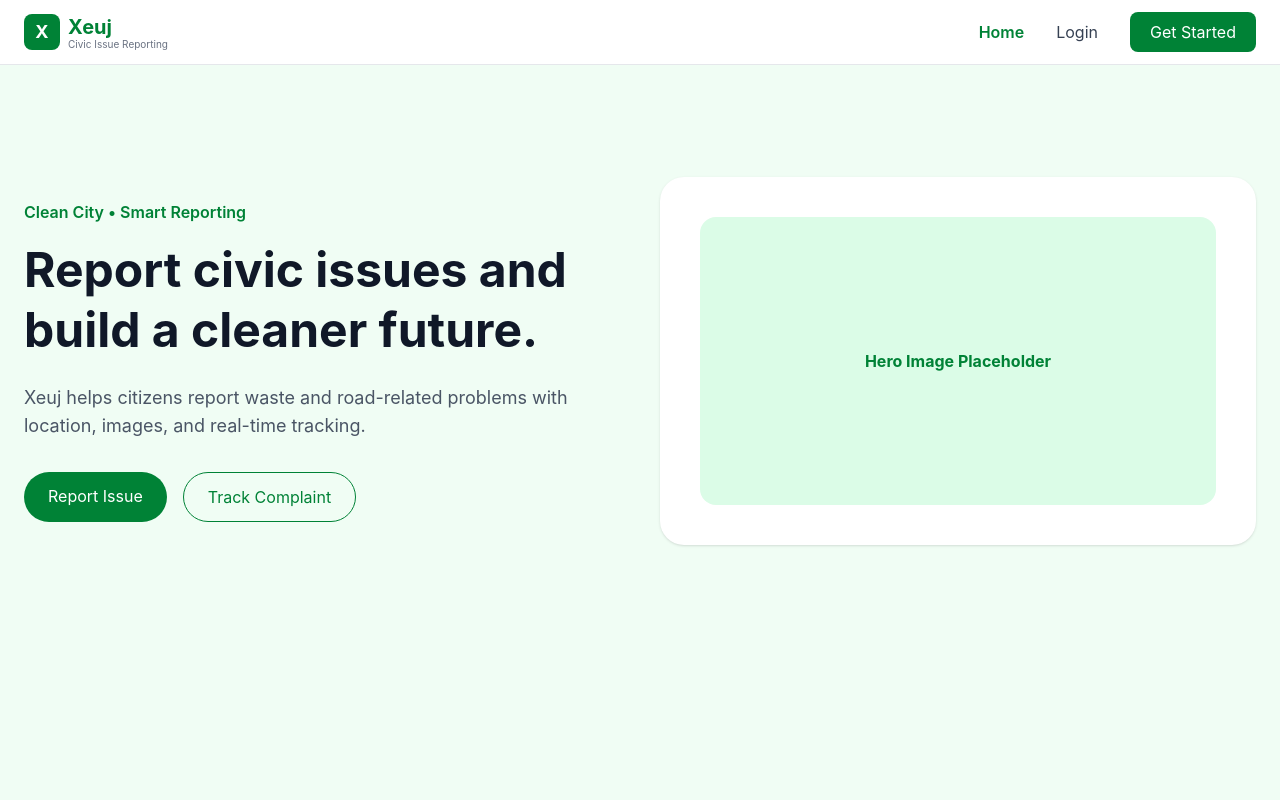
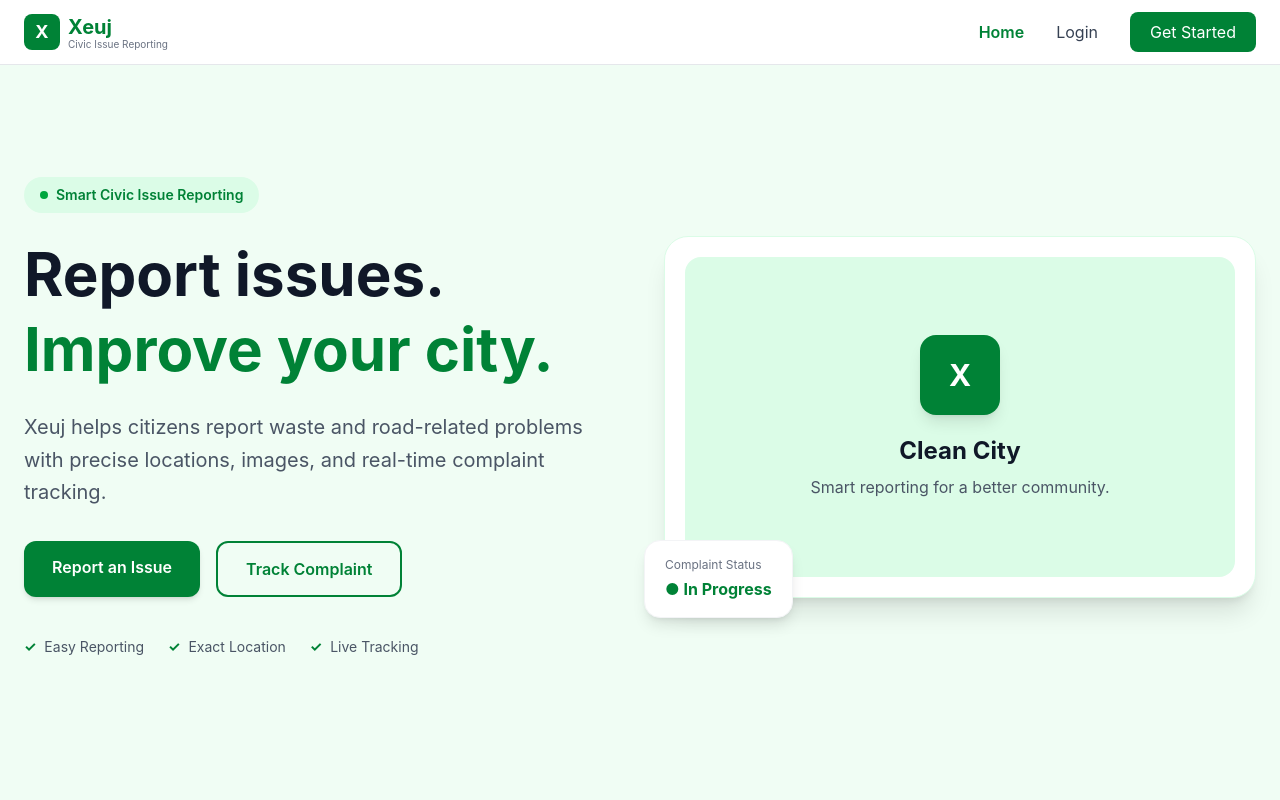
Before and after one commit to Arnab-Kashyap/Xeuj, a React (Vite) app in the folder frontend/: page / in a window 1280 px wide. Shown: the top 800 px of the page. Built offline with nearby package versions, Linux system fonts and the light colour scheme; no server answers.

Commit message:
update:hero-section

```diff
--- a/frontend/src/pages/Home.jsx
+++ b/frontend/src/pages/Home.jsx
@@ -4,11 +4,14 @@ import Features from "../sections/Features";
 
 function Home() {
   return (
-    <>
+    <div className="min-h-screen bg-green-50">
       <Navbar />
-      <Hero />
-      <Features />
-    </>
+
+      <main>
+        <Hero />
+        <Features />
+      </main>
+    </div>
   );
 }
 
--- a/frontend/src/sections/Hero.jsx
+++ b/frontend/src/sections/Hero.jsx
@@ -2,44 +2,91 @@ import { Link } from "react-router-dom";
 
 function Hero() {
   return (
-    <section className="min-h-screen bg-green-50 pt-28 px-6">
-      <div className="max-w-7xl mx-auto grid md:grid-cols-2 gap-10 items-center">
+    <section className="bg-green-50 px-6 py-20 md:py-28">
+      <div className="max-w-7xl mx-auto grid md:grid-cols-2 gap-12 items-center">
+
         <div>
-          <p className="text-green-700 font-semibold mb-4">
-            Clean City • Smart Reporting
+          <div className="inline-flex items-center gap-2 bg-green-100 text-green-700 px-4 py-2 rounded-full text-sm font-semibold mb-6">
+            <span className="w-2 h-2 bg-green-600 rounded-full"></span>
+            Smart Civic Issue Reporting
+          </div>
+
+          <h1 className="text-4xl md:text-6xl font-bold leading-tight text-gray-900">
+            Report issues.
+            <span className="block text-green-700">
+              Improve your city.
+            </span>
+          </h1>
+
+          <p className="mt-6 text-gray-600 text-lg md:text-xl leading-relaxed max-w-xl">
+            Xeuj helps citizens report waste and road-related problems with
+            precise locations, images, and real-time complaint tracking.
           </p>
 
-          <h1 className="text-5xl font-bold leading-tight text-gray-900">
-            Report civic issues and build a cleaner future.
-          </h1>
-
-          <p className="mt-6 text-gray-600 text-lg">
-            Xeuj helps citizens report waste and road-related problems with
-            location, images, and real-time tracking.
-          </p>
-
-          <div className="mt-8 flex gap-4">
+          <div className="mt-8 flex flex-col sm:flex-row gap-4">
             <Link
               to="/report"
-              className="bg-green-700 text-white px-6 py-3 rounded-full hover:bg-green-800 transition"
+              className="bg-green-700 hover:bg-green-800 text-white px-7 py-3.5 rounded-xl font-semibold text-center transition shadow-md hover:shadow-lg"
             >
-              Report Issue
+              Report an Issue
             </Link>
 
             <Link
               to="/track"
-              className="border border-green-700 text-green-700 px-6 py-3 rounded-full hover:bg-green-700 hover:text-white transition"
+              className="border-2 border-green-700 text-green-700 hover:bg-green-700 hover:text-white px-7 py-3.5 rounded-xl font-semibold text-center transition"
             >
               Track Complaint
             </Link>
           </div>
+
+          <div className="mt-10 flex flex-wrap gap-6 text-sm text-gray-600">
+            <div className="flex items-center gap-2">
+              <span className="text-green-700 font-bold">✓</span>
+              Easy Reporting
+            </div>
+
+            <div className="flex items-center gap-2">
+              <span className="text-green-700 font-bold">✓</span>
+              Exact Location
+            </div>
+
+            <div className="flex items-center gap-2">
+              <span className="text-green-700 font-bold">✓</span>
+              Live Tracking
+            </div>
+          </div>
         </div>
 
-        <div className="bg-white rounded-3xl p-10 shadow-sm">
-          <div className="h-72 bg-green-100 rounded-2xl flex items-center justify-center text-green-700 font-bold">
-            Hero Image Placeholder
+        <div className="relative">
+          <div className="bg-white rounded-3xl p-5 shadow-xl border border-green-100">
+            <div className="bg-green-100 rounded-2xl h-80 flex flex-col items-center justify-center text-center p-8">
+              <div className="w-20 h-20 bg-green-700 rounded-2xl flex items-center justify-center mb-5 shadow-lg">
+                <span className="text-white text-3xl font-bold">
+                  X
+                </span>
+              </div>
+
+              <h2 className="text-2xl font-bold text-gray-900">
+                Clean City
+              </h2>
+
+              <p className="mt-2 text-gray-600">
+                Smart reporting for a better community.
+              </p>
+            </div>
+          </div>
+
+          <div className="absolute -bottom-5 -left-5 bg-white rounded-2xl shadow-lg px-5 py-4 border border-gray-100">
+            <p className="text-xs text-gray-500">
+              Complaint Status
+            </p>
+
+            <p className="text-green-700 font-bold mt-1">
+              ● In Progress
+            </p>
           </div>
         </div>
+
       </div>
     </section>
   );
```
